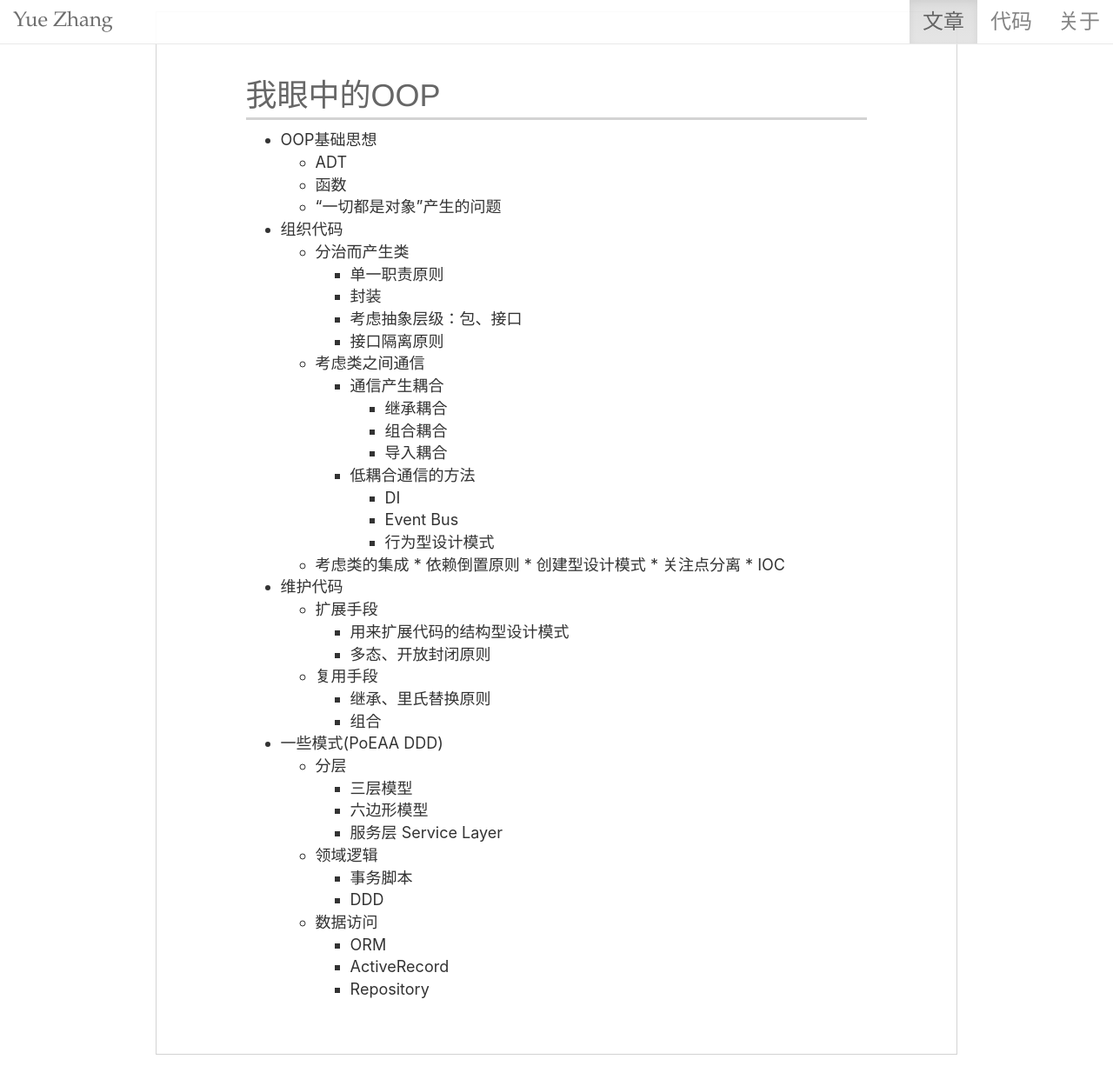
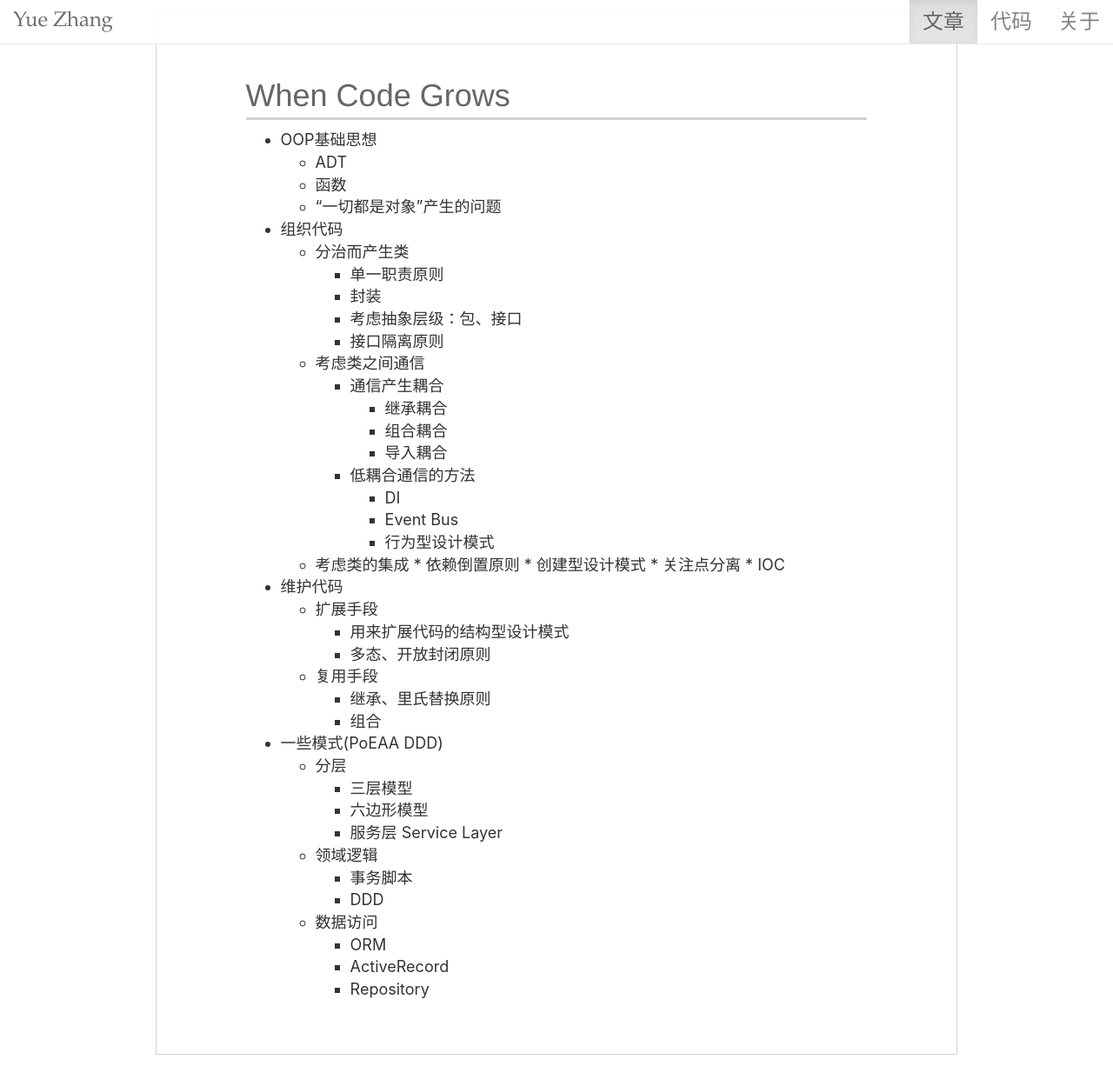
Before and after one commit to eueuy/eueuy.github.io, a Jekyll site: the page built from _posts/2014-12-03-when-code-grows.md, in a window 1280 px wide and 1226 px high. Shown: the whole window at 87% size. Built offline with Jekyll 4.4.1, drawn with Linux system fonts in a browser that asks for light colours.

Commit message:
when code grows

```diff
--- a/_posts/2014-12-03-oop-in-my-eyes.md
+++ b/_posts/2014-12-03-when-code-grows.md
@@ -1,6 +1,6 @@
 ---
 layout: post
-title: 我眼中的OOP
+title: When Code Grows
 author: zhangyue
 ---
 
```
